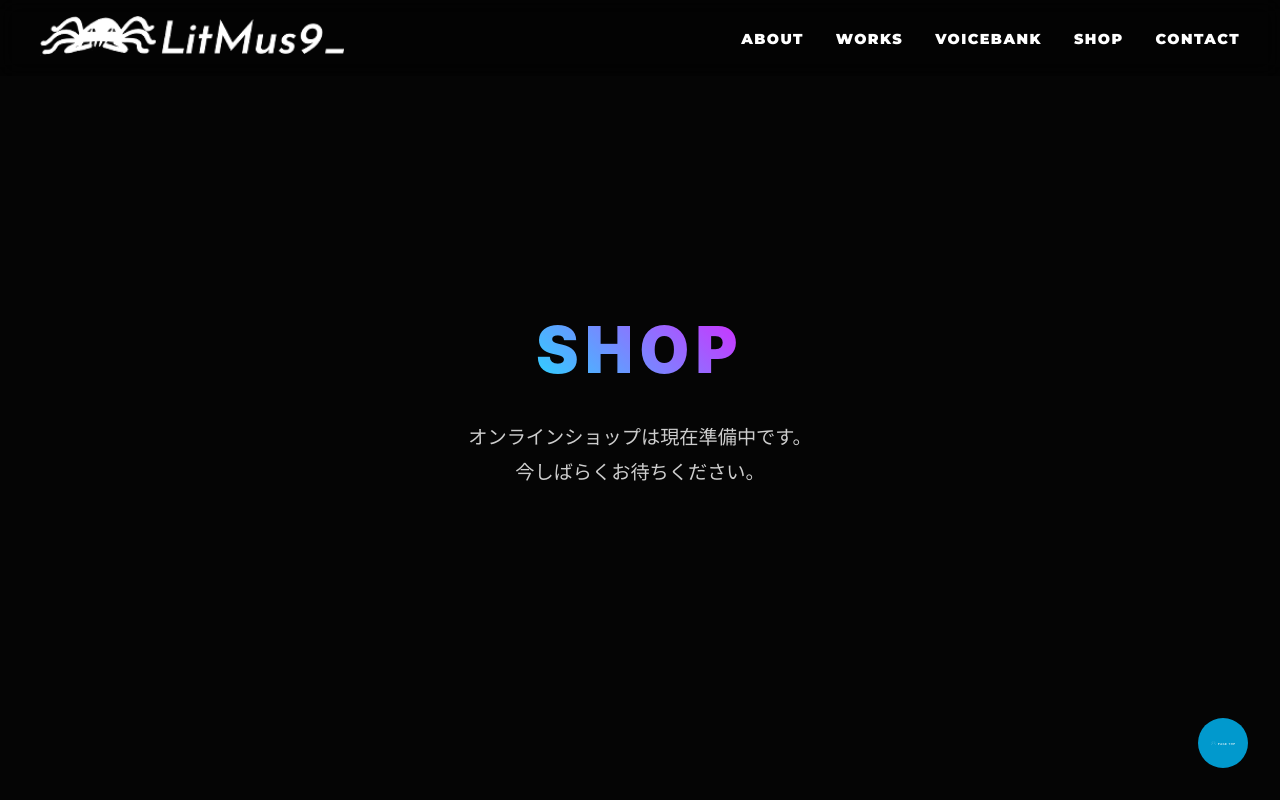
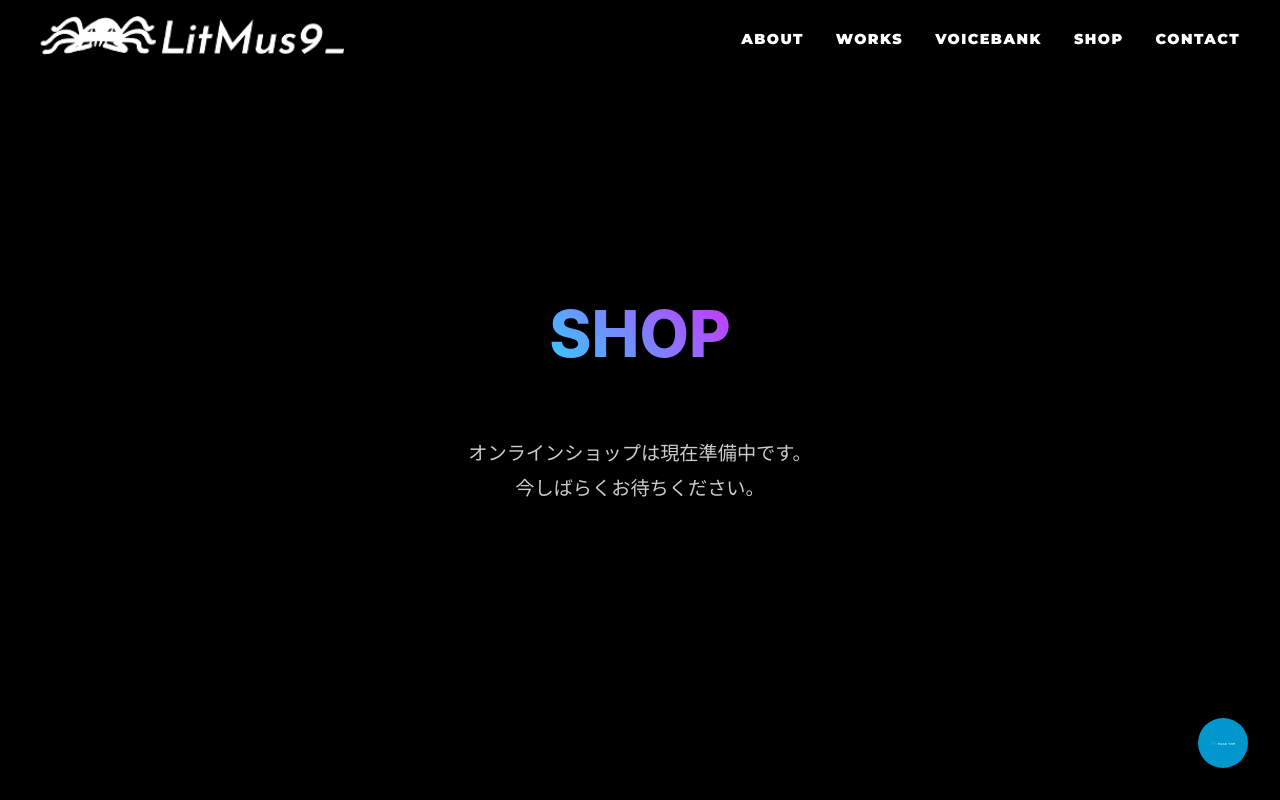
Before and after one commit to LitMusPortfolio/LitMusPortfolio.github.io, a React (Vite) app: page /#/shop in a window 1280 px wide. Shown: the top 800 px of the page. Built offline with nearby package versions, Linux system fonts and the light colour scheme.

Commit message:
refactor: ShopページでLayoutコンポーネントとPageTitleを使用

```diff
--- a/src/pages/ShopPage/index.tsx
+++ b/src/pages/ShopPage/index.tsx
@@ -1,30 +1,19 @@
 import styled from "styled-components";
+import { Container, Section } from "@/components/Layout";
+import { PageTitle } from "@/components/PageTitle";
 
-const ShopSection = styled.section`
-  min-height: 100vh;
-  padding: 8rem 2rem;
-  background: #050505;
+const ShopSection = styled(Section)`
   display: flex;
   align-items: center;
   justify-content: center;
 `;
 
-const Container = styled.div`
+const ShopContainer = styled(Container)`
   max-width: 800px;
-  margin: 0 auto;
   text-align: center;
 `;
 
-const Title = styled.h1`
-  font-size: clamp(2rem, 5vw, 4rem);
-  font-weight: 900;
-  letter-spacing: 0.1em;
-  margin-bottom: 2rem;
-  background: linear-gradient(45deg, #00ffff, #ff00ff);
-  -webkit-background-clip: text;
-  -webkit-text-fill-color: transparent;
-  background-clip: text;
-`;
+// TitleはPageTitleコンポーネントで置き換え
 
 const Message = styled.p`
   font-size: 1.2rem;
@@ -35,14 +24,16 @@ const Message = styled.p`
 export default function ShopPage() {
   return (
     <ShopSection>
-      <Container>
-        <Title>SHOP</Title>
+      <ShopContainer>
+        <PageTitle gradientColors={{ color1: "#00ffff", color2: "#ff00ff" }}>
+          SHOP
+        </PageTitle>
         <Message>
           オンラインショップは現在準備中です。
           <br />
           今しばらくお待ちください。
         </Message>
-      </Container>
+      </ShopContainer>
     </ShopSection>
   );
 }
```
